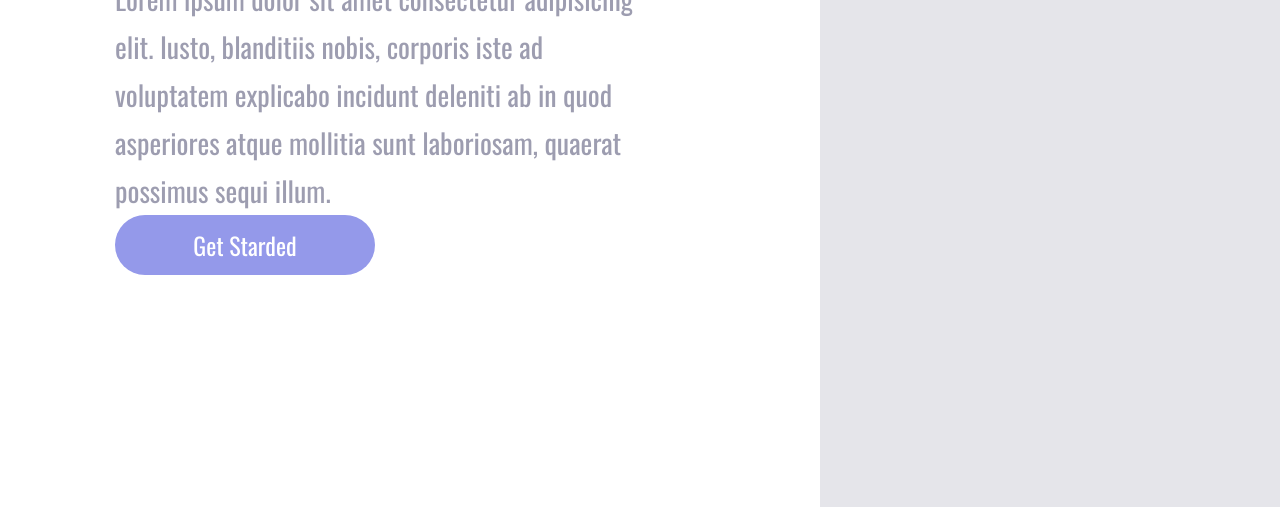
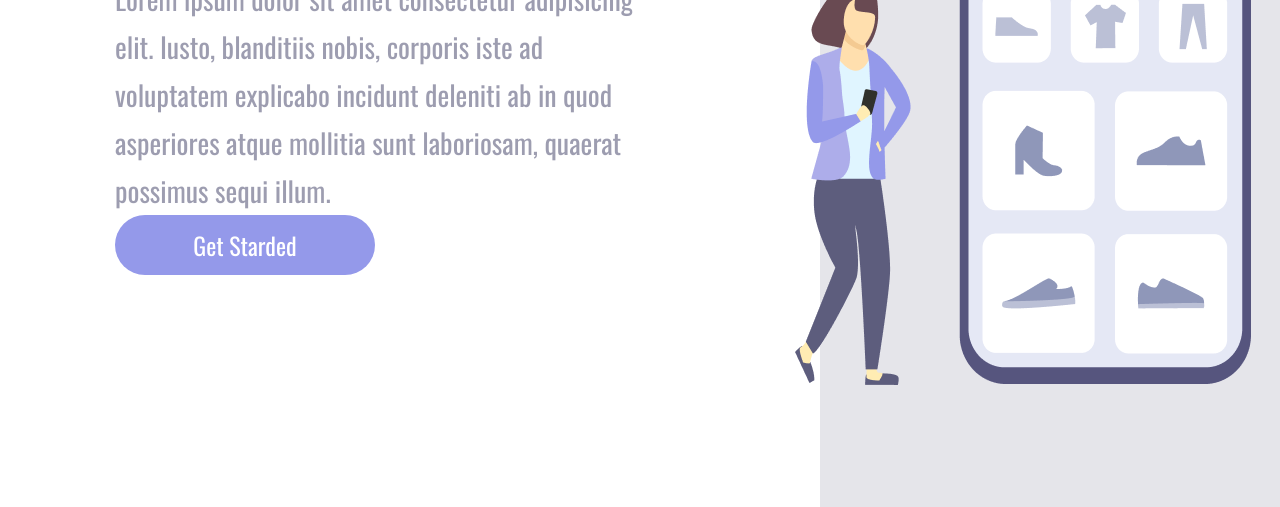
Before and after one commit to Jonathaabreu12/Girl-Cell-Phone, a plain HTML site: page index.html in a window 1280 px wide. Shown: the part 293-800 px from the top of the page. Drawn offline with nearby package versions, Linux system fonts and the light colour scheme.

Commit message:
alteracao na imagem

```diff
--- a/index.html
+++ b/index.html
@@ -23,7 +23,7 @@
           <a>About</a>
           <a>Contact</a>
         </header>
-        <img alt="Girl-cell phone" src="./Girl-cell phone.png">
+        <img alt="Girl cell phone" src="./asset/girl cell phone.png">
      </section>
 
     </div>
```
